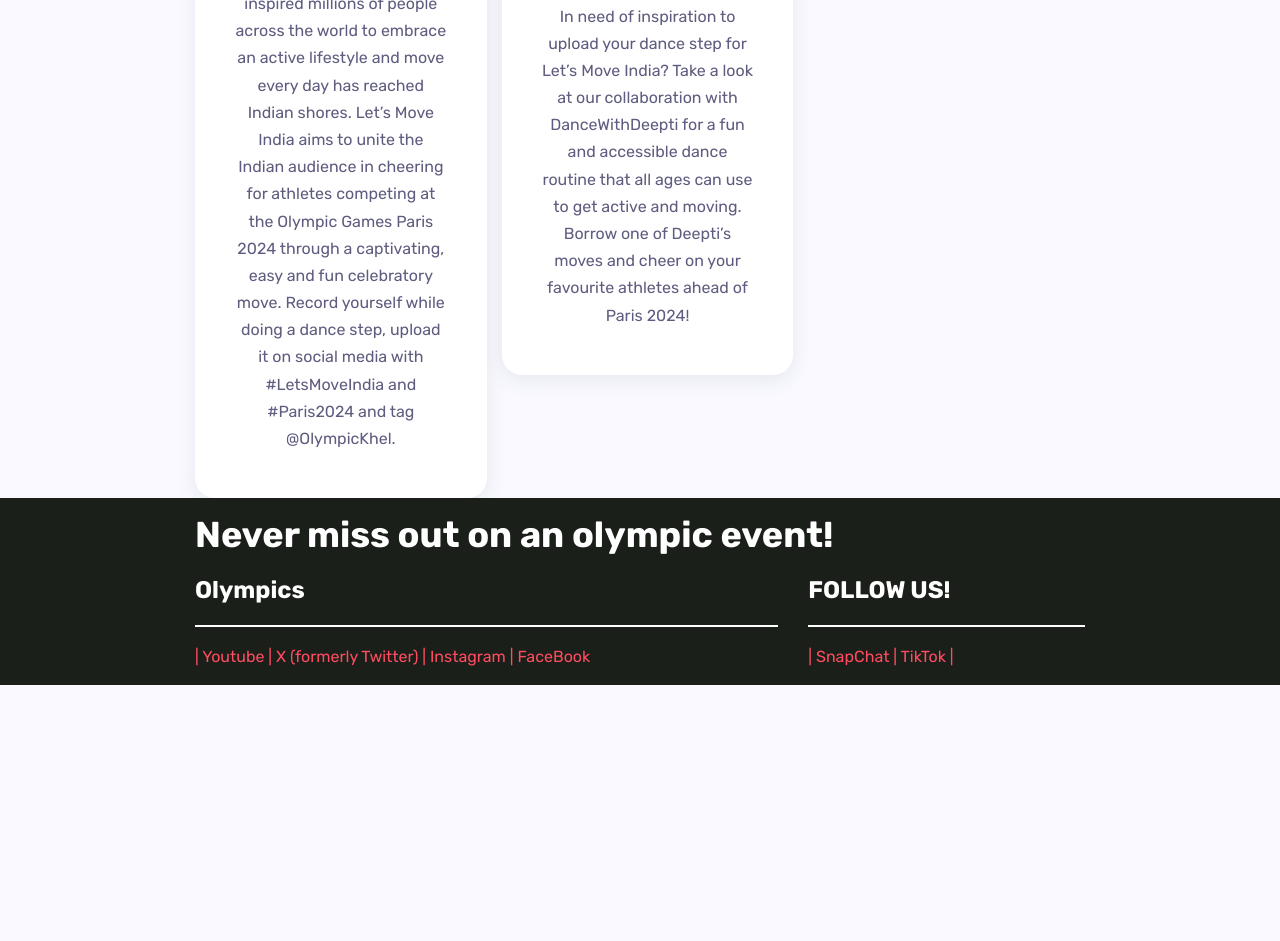
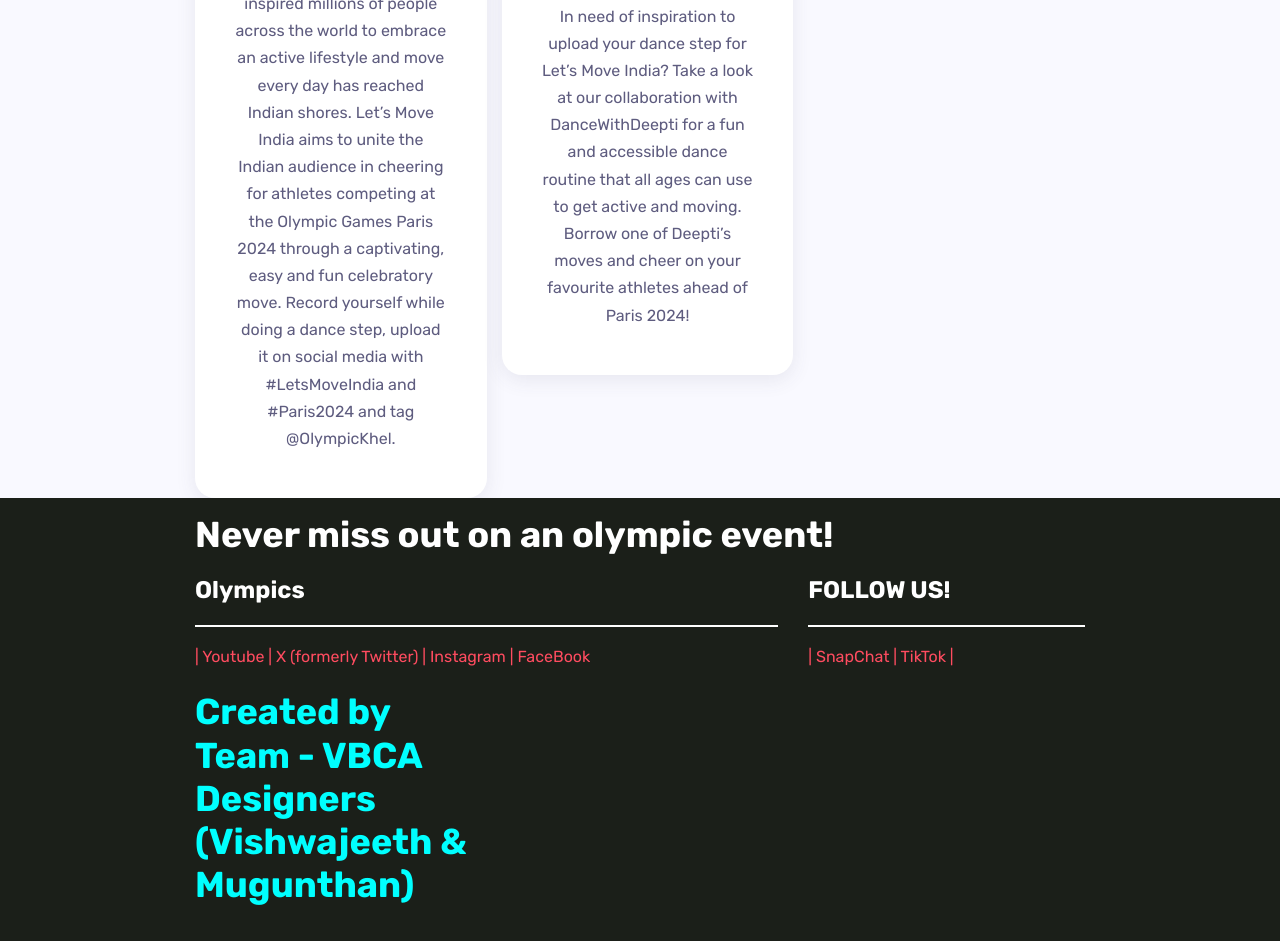
Before and after one commit to VishwajeethV/Olympics-2024-DH24, a plain HTML site: page index.html in a window 1280 px wide. Shown: the part 4717-5658 px from the top of the page. Before the commit the page ends 5402 px from the top, so only its background shows below. Drawn offline with Linux system fonts and the light colour scheme.

Commit message:
index.html

```diff
--- a/index.html
+++ b/index.html
@@ -604,6 +604,14 @@
 				    </a>
 				</div>
 
+				<div class="col-md-4">
+
+					<h1 class="wow fadeIn" style="color: cyan;visibility: visible; animation-name: fadeIn;">
+						Created by Team - VBCA Designers (Vishwajeeth & Mugunthan)
+					</h1>
+
+				</div>
+
 			</div>
 
 		</div>
```
